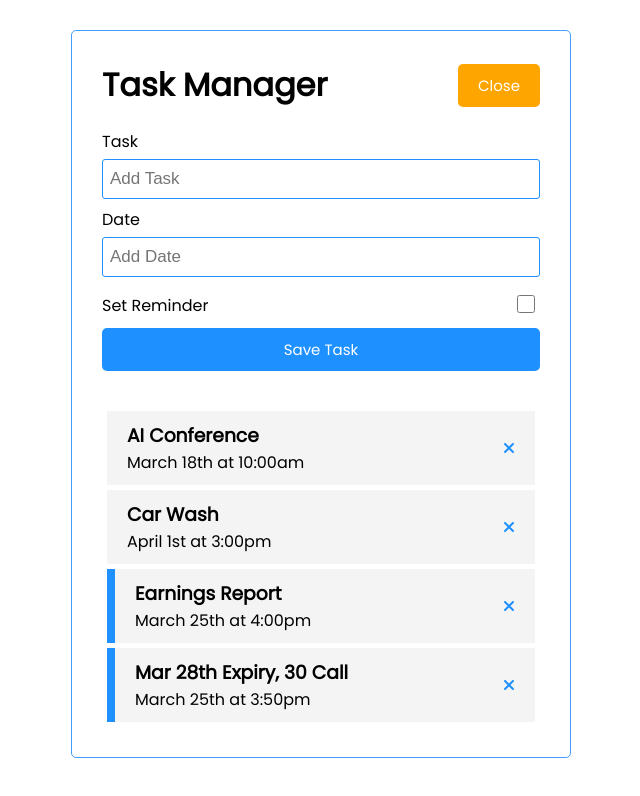
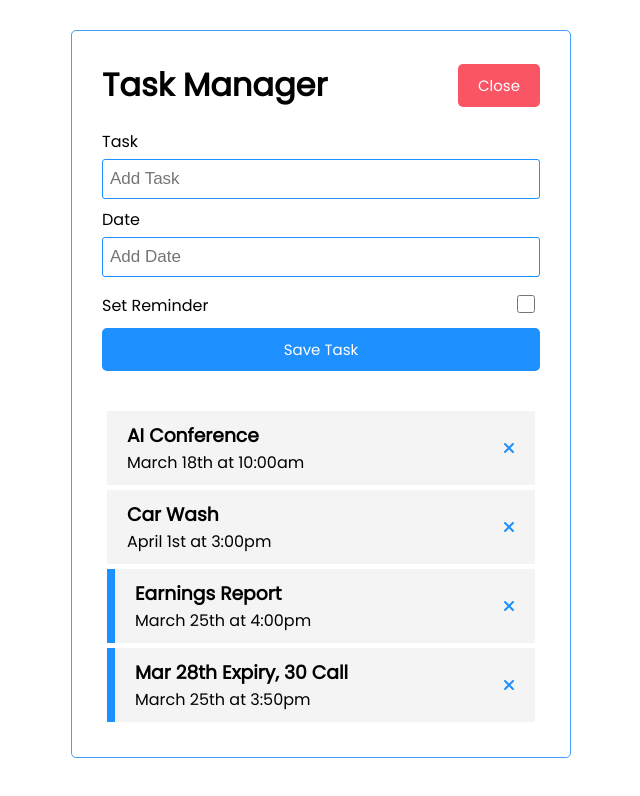
Before and after one commit to eddyK15501/task-manager-angular, an Angular app: page / in a window 1280 px wide. Both pictures are taken after a click on the button "Add". Shown: the top 796 px of the page, without its empty margins (319-959 px from the left). Built offline with nearby package versions, Linux system fonts and the light colour scheme; data requests are answered from the project's data file.

Commit message:
toggle add-task form; import CommonModule for *ngIf to standalone AddTaskComponent

```diff
--- a/src/app/components/add-task/add-task.component.html
+++ b/src/app/components/add-task/add-task.component.html
@@ -1,4 +1,4 @@
-<form class="add-form" (ngSubmit)="onFormSubmit()">
+<form *ngIf="showAdd" class="add-form" (ngSubmit)="onFormSubmit()">
   <div class="form-control">
     <label for="add-text">Task</label>
     <input
--- a/src/app/components/add-task/add-task.component.ts
+++ b/src/app/components/add-task/add-task.component.ts
@@ -1,10 +1,13 @@
 import { Component, Output, EventEmitter } from '@angular/core';
+import { CommonModule } from '@angular/common';
 import { FormsModule } from '@angular/forms';
 import { Task } from '../../tasks';
+import { UiService } from '../../services/ui.service';
+import { Subscription } from 'rxjs';
 
 @Component({
   selector: 'app-add-task',
-  imports: [FormsModule],
+  imports: [CommonModule, FormsModule],
   templateUrl: './add-task.component.html',
   styleUrl: './add-task.component.css',
 })
@@ -14,6 +17,14 @@ export class AddTaskComponent {
   text: string = '';
   day: string = '';
   reminder: boolean = false;
+  showAdd?: boolean;
+  subscription: Subscription;
+
+  constructor(private uiService: UiService) {
+    this.subscription = this.uiService
+      .onToggle()
+      .subscribe((value) => (this.showAdd = value));
+  }
 
   onFormSubmit() {
     if (this.text == '') {
--- a/src/app/components/header/header.component.html
+++ b/src/app/components/header/header.component.html
@@ -1,7 +1,7 @@
 <header>
   <h1>{{ heading }}</h1>
   <app-button
-    color="{{ showAdd ? 'orange' : 'dodgerblue' }}"
+    color="{{ showAdd ? 'rgb(250, 85, 101)' : 'dodgerblue' }}"
     text="{{ !showAdd ? 'Add' : 'Close' }}"
     (btnClick)="toggleAddButton()"
   ></app-button>
```
